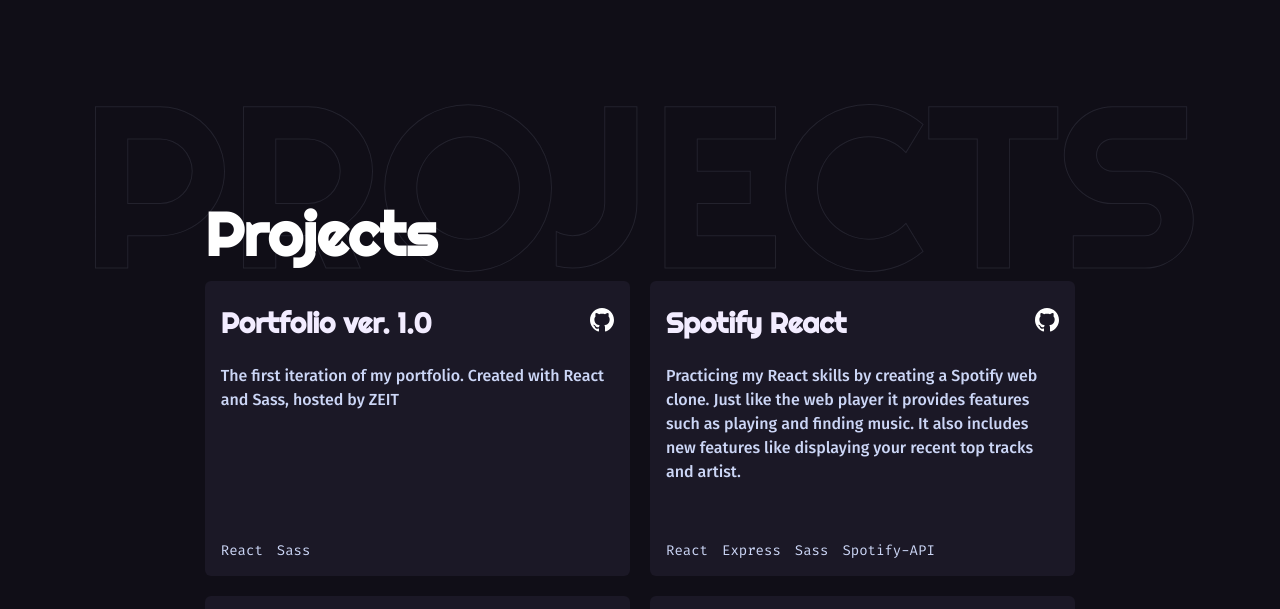
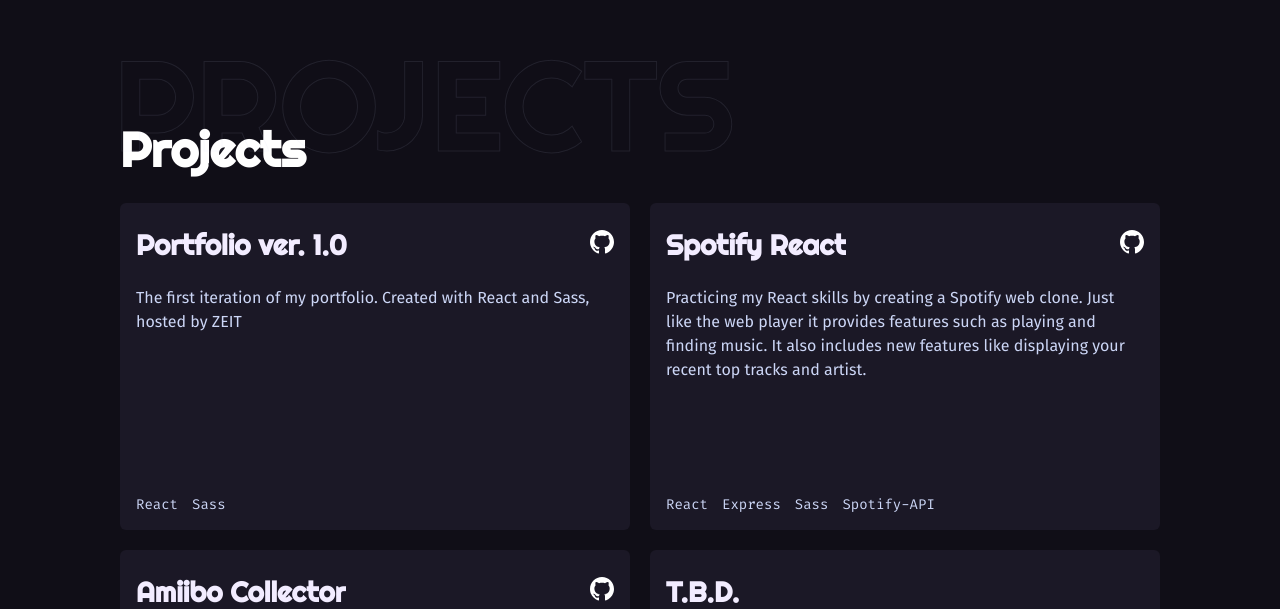
Before and after one commit to KahKitZheng/Portfolio, a React (Create React App) app: page / in a window 1280 px wide. Shown: the part 931-1540 px from the top of the page. Built offline with nearby package versions, Linux system fonts and the light colour scheme.

Commit message:
Fix: Improved media queries for ultra wide

```diff
--- a/src/components/card.jsx
+++ b/src/components/card.jsx
@@ -6,7 +6,7 @@
 
   return (
     <div className="card">
-      <div className="card__icons">
+      <div className="card__top">
         <h3 className="card__title">{title ? title : "T.B.D."}</h3>
         {link ? (
           <a
@@ -14,6 +14,7 @@
             target="_blank"
             rel="noopener noreferrer"
             aria-label="View this project on Github"
+            className="card__icon"
           >
             <GithubIcon />
           </a>
--- a/src/styles/base/_global.scss
+++ b/src/styles/base/_global.scss
@@ -25,29 +25,31 @@
 }
 
 .container {
-  margin: auto 1.5em;
+  margin: auto 1.5rem;
+  max-width: 1200px;
 }
 
 @media (min-width: $md) {
   .container {
-    margin: auto 6rem;
+    padding: 0 4rem;
   }
 }
 
 @media (min-width: $lg) {
   .container {
-    margin: auto 16vw;
+    padding: 0 6rem;
   }
 }
 
 @media (min-width: $xl) {
   .container {
-    margin: auto 20vw;
+    margin: auto;
+    padding: 0 16rem;
   }
 }
 
 @media (min-width: $xxl) {
   .container {
-    margin: auto 16vw;
+    margin: auto;
   }
 }
--- a/src/styles/base/_variables.scss
+++ b/src/styles/base/_variables.scss
@@ -12,7 +12,7 @@
 $subtitle-color: #f2ecff;
 $text-color: #ccd6f6;
 
-$background-text-stroke: rgba(204, 214, 245, 0.1);
+$background-text-stroke: #c5cee91a;
 $section-title: #fff;
 $menu-item: #050e1b;
 
--- a/src/styles/components/_burger.scss
+++ b/src/styles/components/_burger.scss
@@ -1,6 +1,6 @@
 .burger {
   position: absolute;
-  top: 1.25rem;
+  top: 1.1rem;
   right: 1.5rem;
   display: flex;
   flex-direction: column;
@@ -15,6 +15,7 @@
 
   &:focus {
     outline: none;
+    color: $primary-color;
   }
 
   &::-moz-focus-inner {
--- a/src/styles/components/_card.scss
+++ b/src/styles/components/_card.scss
@@ -3,7 +3,7 @@
   border-radius: 6px;
   padding: 1rem;
 
-  &__icons {
+  &__top {
     display: flex;
     align-items: center;
     justify-content: space-between;
@@ -17,13 +17,19 @@
     font-size: 28px;
     margin-top: 0;
     margin-bottom: 0;
+    overflow: hidden;
+    text-overflow: ellipsis;
+    white-space: nowrap;
+  }
+
+  &__icon {
+    margin-left: 0.5rem;
   }
 
   &__description {
-    font-weight: 500;
-    height: 10rem;
+    font-weight: 400;
+    height: 12rem;
     line-height: 24px;
-    max-height: 10rem;
     margin-top: 1.5rem;
   }
 
@@ -32,6 +38,7 @@
     overflow: hidden;
     text-overflow: ellipsis;
     white-space: nowrap;
+    margin-top: 1rem;
   }
 
   &__tag {
@@ -44,8 +51,7 @@
 
 @media (min-width: $lg) {
   .card__description {
-    height: 10rem;
-    max-height: 12rem;
+    max-height: 14rem;
   }
 }
 
--- a/src/styles/components/_segment.scss
+++ b/src/styles/components/_segment.scss
@@ -1,71 +1,96 @@
 .segment {
+  display: flex;
+  align-self: center;
+  justify-content: flex-start;
+  flex-direction: column;
+  font-family: Righteous;
+
   &__background {
-    display: flex;
-    align-self: center;
-    justify-content: center;
-    font-size: 20vw;
+    font-size: 4rem;
     text-transform: uppercase;
-    overflow-x: hidden;
     position: relative;
+    margin: 1rem 1.1rem;
+    text-shadow: 2px 2px $title-color;
     -webkit-text-fill-color: transparent;
     -webkit-text-stroke-width: 1px;
-    -webkit-text-stroke-color: $background-text-stroke;
+    -webkit-text-stroke-color: $title-color;
     -webkit-touch-callout: none; /* iOS Safari */
     -webkit-user-select: none; /* Safari */
     -khtml-user-select: none; /* Konqueror HTML */
     -moz-user-select: none; /* Old versions of Firefox */
     -ms-user-select: none; /* Internet Explorer/Edge */
     user-select: none; /* Non-prefixed version, currently supported by Chrome, Opera and Firefox */
-    z-index: -5;
   }
 
   &__title {
     color: $section-title;
-    font-size: 40px;
-    margin: -55px 1.5rem 10px;
+    display: none;
+    font-size: 3rem;
+    margin: -55px 1.5rem 1rem;
 
     &::first-letter {
       text-transform: capitalize;
     }
   }
-
-  &__background,
-  &__title {
-    font-family: Righteous;
-  }
-}
-
-@media (max-width: $sm) {
-  .segment__background {
-    font-size: 24vw;
-  }
 }
 
 @media (min-width: $md) {
   .segment__background {
-    font-size: 18vw;
+    font-size: 8rem;
+    padding: 0 4rem;
+    text-shadow: none;
+    -webkit-text-stroke-color: $background-text-stroke;
   }
 
   .segment__title {
-    font-size: 2.5rem;
-    margin: -90px 6rem 10px;
+    display: initial;
+    margin: -5rem 5.5rem 1.5rem;
   }
 }
 
 @media (min-width: $lg) {
+  .segment__background {
+    padding: 0 6rem;
+  }
+
   .segment__title {
-    font-size: 60px;
-    margin: -130px 16vw 10px;
+    margin: -5rem 7.5rem 1.5rem;
   }
 }
 
 @media (min-width: $xl) {
+  .segment {
+    max-width: 1200px;
+    padding: 0 16rem;
+    margin: auto;
+  }
+
   .segment__background {
-    font-size: 16vw;
+    font-size: 12rem;
+    margin: 0;
+    padding: 0;
   }
 
   .segment__title {
-    font-size: 72px;
-    margin: -160px 20vw 10px;
+    font-size: 5rem;
+    margin: -6.5rem 0 1.5rem;
+    padding: 0;
   }
 }
+
+@media (min-width: $xxl) {
+  .segment {
+    max-width: 1200px;
+    margin: auto;
+  }
+
+  .segment__background {
+    margin: 0;
+    padding: 0;
+  }
+
+  .segment__title {
+    padding: 0;
+    margin: -7.5rem 0 1.5rem;
+  }
+}
--- a/src/styles/pages/home/_contact.scss
+++ b/src/styles/pages/home/_contact.scss
@@ -4,6 +4,7 @@
   grid-template-rows: 1fr auto auto;
   grid-auto-flow: row;
   margin-top: 1.5rem;
+  margin-bottom: 1.5rem;
 
   &__message {
     font-family: "Fira Code";
@@ -63,13 +64,16 @@
 
     &__link {
       font-size: 1.25rem;
+
+      &:hover {
+        color: $tertiary-color;
+      }
     }
   }
 }
 
 @media (min-width: $lg) {
   .contact {
-    margin-top: 8rem;
     grid-template-columns: 1fr 1fr;
     grid-template-rows: 1fr 1fr;
     grid-column-gap: 2rem;
@@ -95,11 +99,5 @@
       margin-top: 0;
       margin-bottom: 2rem;
     }
-
-    &__link {
-      &:hover {
-        color: $tertiary-color;
-      }
-    }
   }
 }
--- a/src/styles/pages/home/_project.scss
+++ b/src/styles/pages/home/_project.scss
@@ -5,7 +5,6 @@
   grid-column-gap: 20px;
   grid-row-gap: 20px;
   margin-bottom: 2rem;
-  z-index: 5;
 }
 
 @media (min-width: $md) {
--- a/src/styles/pages/home/_skill.scss
+++ b/src/styles/pages/home/_skill.scss
@@ -5,7 +5,6 @@
   grid-template-rows: auto;
   grid-column-gap: 20px;
   grid-row-gap: 20px;
-  margin-bottom: 3rem;
 
   &__type {
     color: $subtitle-color;
@@ -31,6 +30,5 @@
 @media (min-width: $md) {
   .skills {
     grid-template-columns: repeat(2, minmax(1rem, 1fr));
-    margin-top: 4rem;
   }
 }
--- a/src/styles/pages/home/home.scss
+++ b/src/styles/pages/home/home.scss
@@ -7,16 +7,24 @@
 #skills,
 #contact {
   height: auto;
-  min-height: 85vh;
-  margin-bottom: 3rem;
-  padding-top: 2rem;
+  min-height: 80vh;
+  padding-top: 4.5rem;
 }
 
 @media (min-width: $md) {
-  #projects,
+  #projects {
+    padding-top: 8vh;
+  }
+
   #skills,
   #contact {
-    min-height: 80vh;
-    padding-top: 6rem;
+    padding-top: 10vh;
   }
 }
+
+@media (min-width: $lg) {
+  #skills,
+  #contact {
+    padding-top: 20vh;
+  }
+}
```
